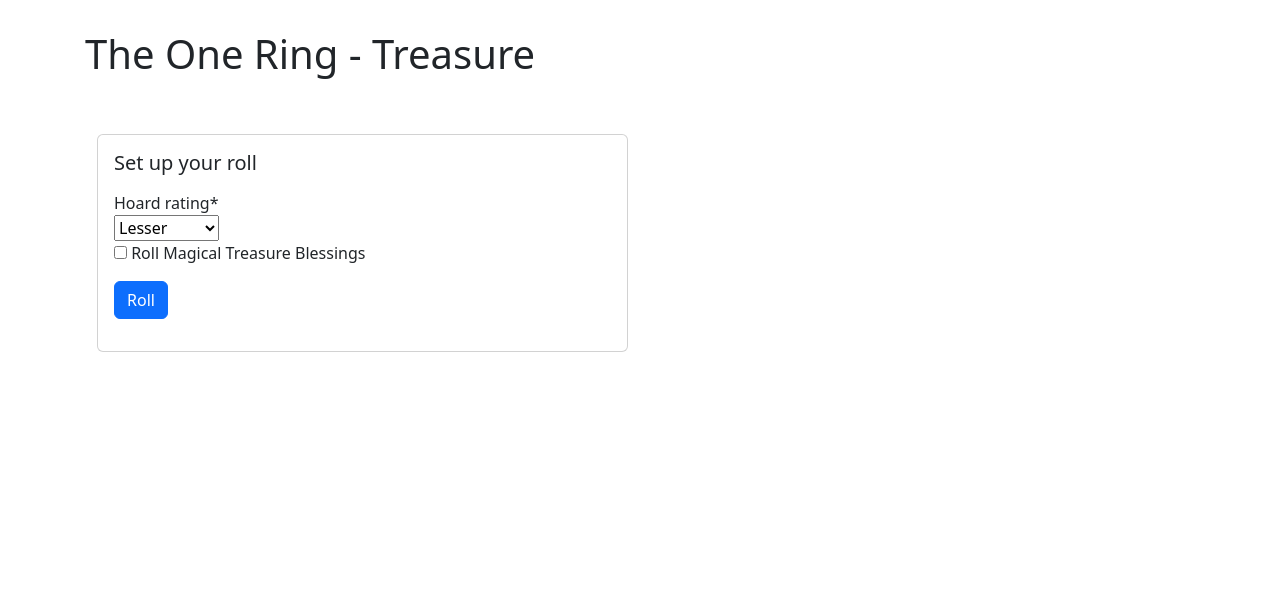
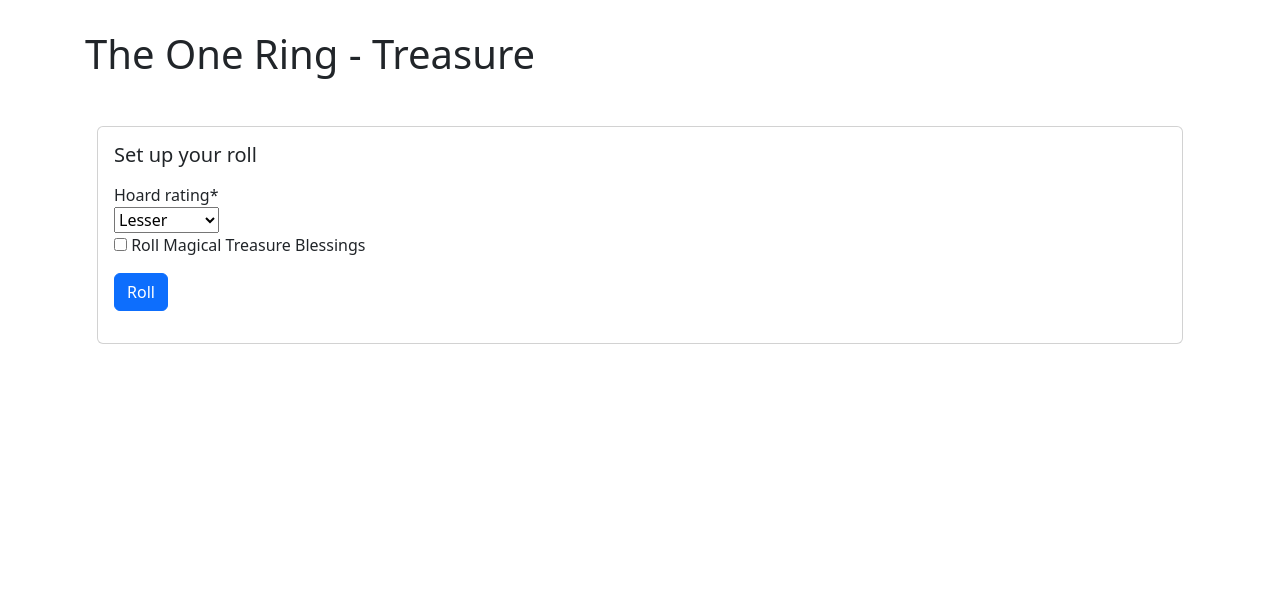
Before and after one commit to philippe-lemaire/ttrpg_tools, a Django app: page /the-one-ring/treasure in a window 1280 px wide. Shown: the part 136-728 px from the top of the page. Run offline with Django 4.2, Linux system fonts and the light colour scheme; some libraries are stand-ins or nearby versions.

Commit message:
no more columns

```diff
--- a/tor/templates/tor/treasure.html
+++ b/tor/templates/tor/treasure.html
@@ -11,16 +11,14 @@
 
 
 <div class="container mt-5">
-  <div class="row">
-    <div class="col">
   <div class="card mt-2">
     <div class="card-body">
       <h5 class="card-title">Set up your roll</h5>
       <p class="card-text">{% crispy form form.helper %}</p>
     </div>
   </div>
-    </div>
-    <div class="col">
+
+
 {% if roll_done %}
   <div class="card mt-2">
     <div class="card-header">
@@ -57,9 +55,6 @@
   </div>
   {% endfor %}
   {% endif %}
-
-    </div><!-- div col-->
-  </div><!-- div row -->
 </div><!-- div container-->
 
 {% endblock content%}
```
Lines whose indentation alone changed are shown as unchanged.
